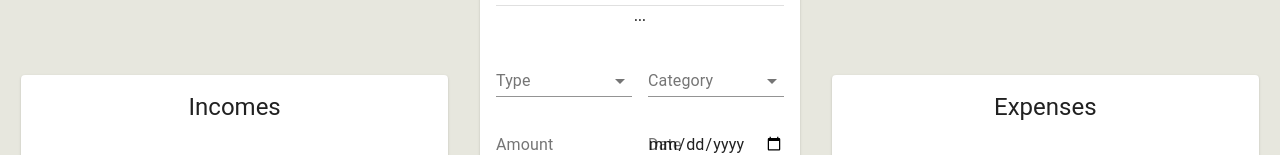
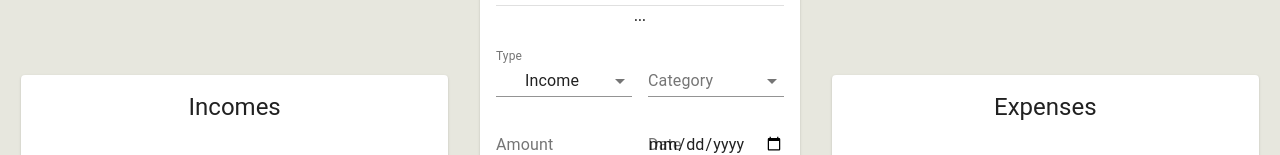
Before and after one commit to rabiulalam1/exprense-tracker-with-voice, a React (Create React App) app: page / in a window 1280 px wide. Shown: the part 252-407 px from the top of the page. Built offline with nearby package versions, Linux system fonts and the light colour scheme.

Commit message:
Form Data

```diff
--- a/src/App.js
+++ b/src/App.js
@@ -1,4 +1,4 @@
-//1:04:00
+//1:14:30
 
 import React from 'react';
 import './App.css';
--- a/src/components/Main/Form/Form.jsx
+++ b/src/components/Main/Form/Form.jsx
@@ -1,10 +1,27 @@
-import React from 'react';
+import React, { useState, useContext } from 'react';
 import { TextField, Typography, Grid, Button, FormControl, InputLabel, Select, MenuItem } from '@material-ui/core'
+import {ExpenseTrackerContext} from '../../../context/context'
+import useStyles from './styles'
+import { v4 as uuidv4 } from 'uuid'
 
-import useStyles from './styles'
+const initialState = {
+    amount: '',
+    category: '',
+    type: 'Income',
+    date: new Date(),
+}
 
 const Form = () => {
     const classes = useStyles()
+    const [formData, setFormData] = useState(initialState)
+    const { addTransactions } = useContext(ExpenseTrackerContext)
+
+    const createTransaction = () => {
+        const transaction = { ...formData, amount: Number(formData.amount), id: uuidv4() }
+        console.log(transaction)
+        addTransactions(transaction)
+        setFormData(initialState)
+    }
     return (
         <Grid container spacing={2}>
             <Grid item xs={12}>
@@ -15,7 +32,7 @@
             <Grid item xs={6}>
                 <FormControl fullWidth>
                     <InputLabel>Type</InputLabel>
-                    <Select>
+                    <Select value={formData.type} onChange={(e)=>{ setFormData({...formData, type: e.target.value})}}>
                         <MenuItem value="Income">Income</MenuItem>
                         <MenuItem value="Expense">Expense</MenuItem>
                     </Select>
@@ -24,19 +41,19 @@
             <Grid item xs={6}>
                 <FormControl fullWidth>
                     <InputLabel>Category</InputLabel>
-                    <Select>
+                    <Select value={formData.category} onChange={(e) =>{ setFormData({...formData, category:e.target.value})}}>
                         <MenuItem value="business">Business</MenuItem>
                         <MenuItem value="salary">Salary</MenuItem>
                     </Select>
                 </FormControl>
             </Grid>
             <Grid item xs={6}>
-                <TextField type='number' label='Amount' fullWidth />
+                <TextField type='number' label='Amount' fullWidth value={formData.amount} onChange={(e) =>{ setFormData({...formData, amount:e.target.value})}}/>
             </Grid>
             <Grid item xs={6}>
-                <TextField type='date' label='Date' fullWidth />
+                <TextField type='date' label='Date' fullWidth value={formData.date} onChange={(e) => { setFormData({ ...formData, date: e.target.value }) }} />
             </Grid>
-            <Button className={classes.button} variant="outlined" color="primary" fullWidth>
+            <Button className={classes.button} variant="outlined" color="primary" fullWidth onClick={createTransaction}>
                 Create
             </Button>
         </Grid>
--- a/src/context/context.js
+++ b/src/context/context.js
@@ -16,6 +16,8 @@
     const addTransactions = (transaction) => {
         dispatch({type: 'add_transaction', payload: transaction})
     }
+
+    console.log(transaction)
     return (
         <ExpenseTrackerContext.Provider value={{deleteTransactions, addTransactions}}>
             {children}
```
Also changed, not shown: 1 other file (tests, documents, lock files or other folders).
